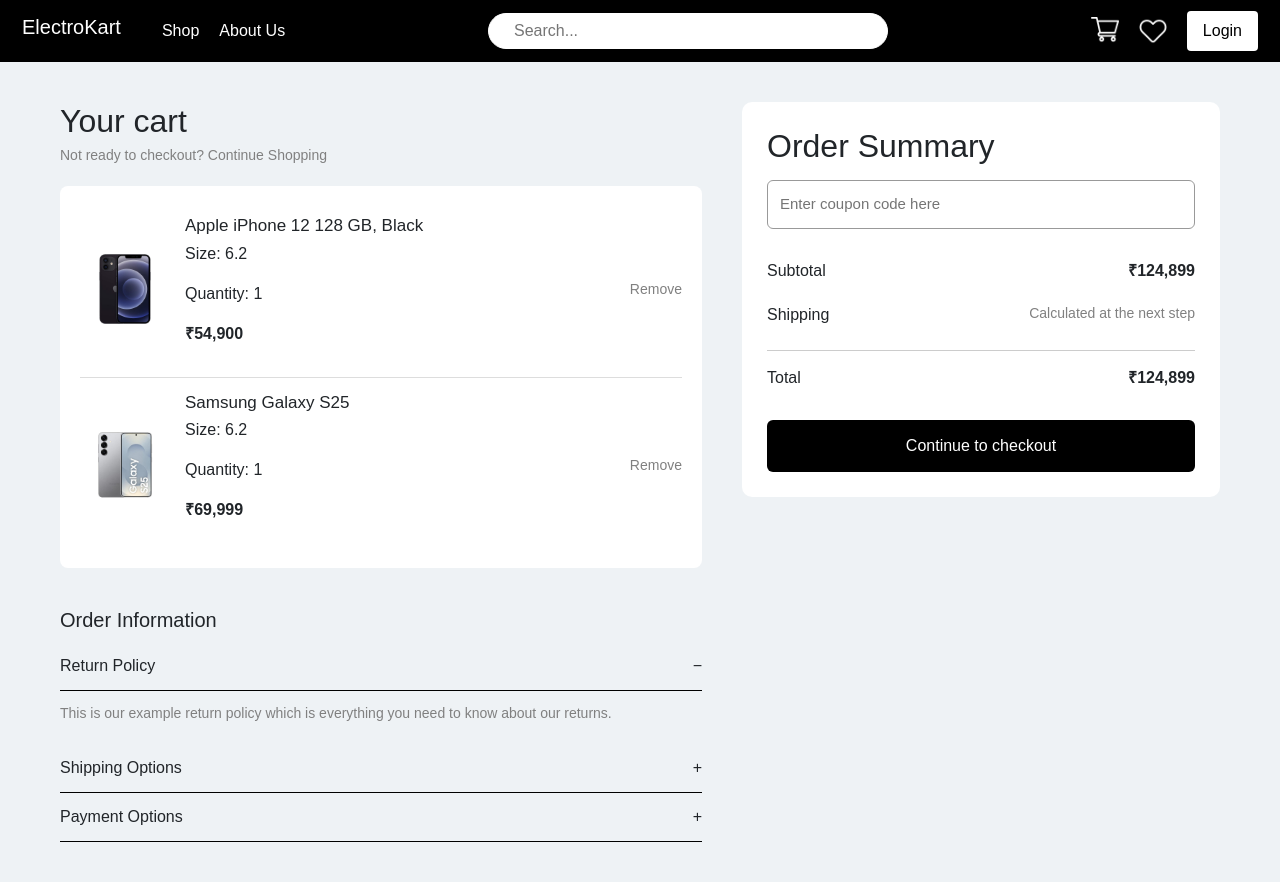
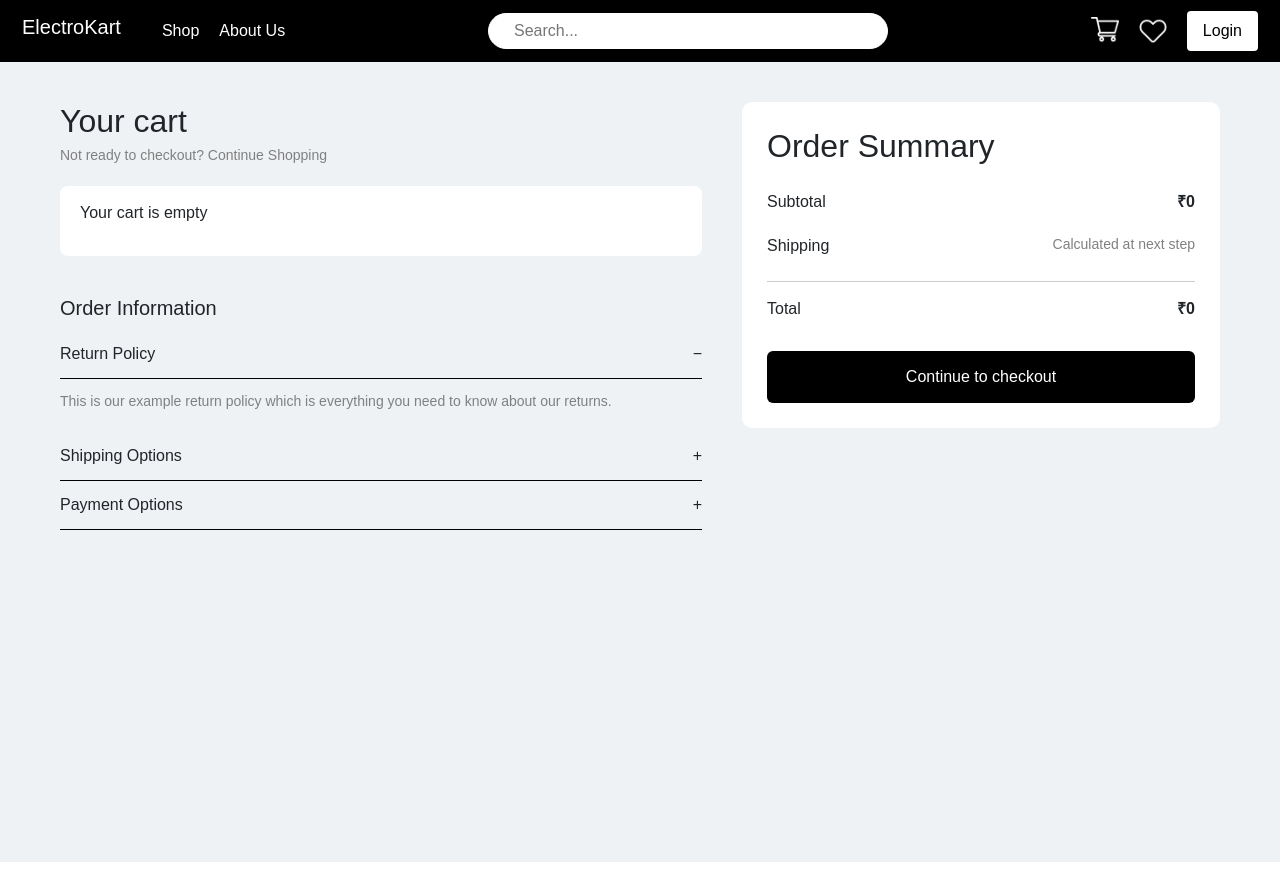
Before and after one commit to siddheshdatkhile25/Online-Electronic-Shopping-Portal-, a React (Vite) app in the folder Frontend/: page /cart in a window 1280 px wide. Built offline with nearby package versions, Linux system fonts and the light colour scheme; a web font is replaced by a local one.

Commit message:
Cart page added

```diff
--- a/Frontend/src/App.jsx
+++ b/Frontend/src/App.jsx
@@ -8,6 +8,7 @@
 import Home from './Pages/user/Home/Home'
 import ProductDetails from './pages/user/Product/ProductDetails'
 import Cart from './pages/user/Cart/Cart'
+import { ToastContainer } from "react-toastify";
 
 
 function App() {
@@ -15,6 +16,12 @@
 
   return (
     <div>
+      <ToastContainer
+        position="top-right"
+        autoClose={2000}
+        theme="colored"
+      />
+
       <Routes>
         <Route
           path='/'
--- a/Frontend/src/Pages/user/Cart/Cart.jsx
+++ b/Frontend/src/Pages/user/Cart/Cart.jsx
@@ -1,13 +1,38 @@
 import "./cart.css";
-import products from "../../../data/demoProducts.json";
+import productsData from "../../../data/ProductData.json";
+import { useEffect, useState } from "react";
 
 export default function Cart() {
+  const [cartProducts, setCartProducts] = useState([]);
 
-  // Cart items will come from JSON
-  const cart = products;
+  useEffect(() => {
+    // Get stored items (category + id)
+    const storedCart = JSON.parse(localStorage.getItem("cart") || "[]");
 
-  // Subtotal calculation
-  const subtotal = cart.reduce((total, item) => total + item.price, 0);
+    // Normalize categories from JSON
+    const categoryMap = {};
+    Object.keys(productsData).forEach((key) => {
+      const normalized = key.toLowerCase().replace(/s$/, "");
+      categoryMap[normalized] = productsData[key];
+    });
+
+    // Convert stored cart IDs → full product objects
+    const fullProducts = storedCart
+      .map((item) => {
+        const normalizedCat = item.category.toLowerCase().replace(/s$/, "");
+        const productList = categoryMap[normalizedCat];
+
+        if (!productList) return null;
+
+        return productList.find((p) => p.id === item.id) || null;
+      })
+      .filter(Boolean); // remove null values
+
+    setCartProducts(fullProducts);
+  }, []);
+
+  // Subtotal
+  const subtotal = cartProducts.reduce((sum, item) => sum + item.price, 0);
 
   return (
     <div className="cart-wrapper">
@@ -18,18 +43,19 @@
         <p className="small-gray">Not ready to checkout? Continue Shopping</p>
 
         <div className="cart-items-box">
-          {cart.map((item) => (
+          {cartProducts.length === 0 ? (
+            <p>Your cart is empty</p>
+          ) : (
+            cartProducts.map((item) => (
               <div className="cart-item" key={item.id}>
-
                 <img
-                src={item.images?.[0] || "/images/placeholder.png"}
+                  src={item.images[0]}
                   alt={item.name}
                 />
 
                 <div className="item-info">
                   <h3 className="item-name">{item.name}</h3>
-                <p className="item-size">Size: 6.2</p>
-                <p className="item-qty">Quantity: 1</p>
+                  <p className="item-size">Category: {item.category}</p>
                   <p className="item-price">₹{item.price.toLocaleString()}</p>
                 </div>
 
@@ -37,10 +63,11 @@
                   Remove
                 </button>
               </div>
-          ))}
+            ))
+          )}
         </div>
 
-        {/* ORDER INFO */}
+        {/* INFO */}
         <div className="info-section">
           <h2>Order Information</h2>
 
@@ -67,11 +94,6 @@
       <div className="cart-right">
         <h2>Order Summary</h2>
 
-        <input
-          className="coupon-input"
-          placeholder="Enter coupon code here"
-        />
-
         <div className="summary-line">
           <span>Subtotal</span>
           <strong>₹{subtotal.toLocaleString()}</strong>
@@ -79,7 +101,7 @@
 
         <div className="summary-line">
           <span>Shipping</span>
-          <p className="small-gray">Calculated at the next step</p>
+          <p className="small-gray">Calculated at next step</p>
         </div>
 
         <div className="summary-line total-line">
--- a/Frontend/src/Pages/user/Product/ProductDetails.jsx
+++ b/Frontend/src/Pages/user/Product/ProductDetails.jsx
@@ -1,46 +1,63 @@
-import { useParams } from "react-router-dom";
+import { useParams, useNavigate } from "react-router-dom";
 import productsData from "../../../data/ProductData.json";
 import "./productDetails.css";
 import { useState } from "react";
+import { toast } from "react-toastify";
 
 export default function ProductDetails() {
   const { category, id } = useParams();
+  const navigate = useNavigate();
 
-  // Normalize URL category just like JSON category keys
+  // Normalize URL category (phones → phone)
   const selectedCategory = category.toLowerCase().replace(/s$/, "");
 
-  // Normalize productData category names
+  // Normalize JSON categories
   const categoryMap = {};
   Object.keys(productsData).forEach((key) => {
     const normalized = key.toLowerCase().replace(/s$/, "");
     categoryMap[normalized] = productsData[key];
   });
 
-  // Get products of the selected category
   const categoryProducts = categoryMap[selectedCategory];
+  if (!categoryProducts) return <h2>Category not found</h2>;
 
-  if (!categoryProducts) {
-    return <h2>Category not found</h2>;
-  }
-
-  // Find product by ID
   const product = categoryProducts.find((p) => p.id === Number(id));
-
-  if (!product) {
-    return <h2>Product not found</h2>;
-  }
+  if (!product) return <h2>Product not found</h2>;
 
   const [mainImg, setMainImg] = useState(product.images[0]);
 
   const addToCart = () => {
     const cart = JSON.parse(localStorage.getItem("cart") || "[]");
-    cart.push(product);
+
+    const normalizedCategory = category.toLowerCase().replace(/s$/, "");
+
+    const alreadyExists = cart.some(
+      (item) =>
+        item.id === Number(id) &&
+        item.category.toLowerCase().replace(/s$/, "") === normalizedCategory
+    );
+
+    if (alreadyExists) {
+      toast.info("Product already in cart!");
+      navigate("/cart");
+      return;
+    }
+
+    const cartItem = {
+      category: category,
+      id: Number(id),
+    };
+
+    cart.push(cartItem);
     localStorage.setItem("cart", JSON.stringify(cart));
-    alert("Added to cart!");
+
+    toast.success("Added to cart!");
+    navigate("/cart");
   };
 
   return (
     <div className="pd-container">
+
       {/* LEFT SIDE */}
       <div className="pd-left">
         <div className="pd-main-img">
@@ -81,6 +98,7 @@
           </div>
         )}
 
+        {/* Add to Cart Button */}
         <button className="pd-cart-btn" onClick={addToCart}>
           Add to Cart
         </button>
@@ -89,6 +107,7 @@
           Free standard shipping • <a href="#">Free Returns</a>
         </p>
       </div>
+
     </div>
   );
 }
```
Lines whose indentation alone changed are shown as unchanged.
